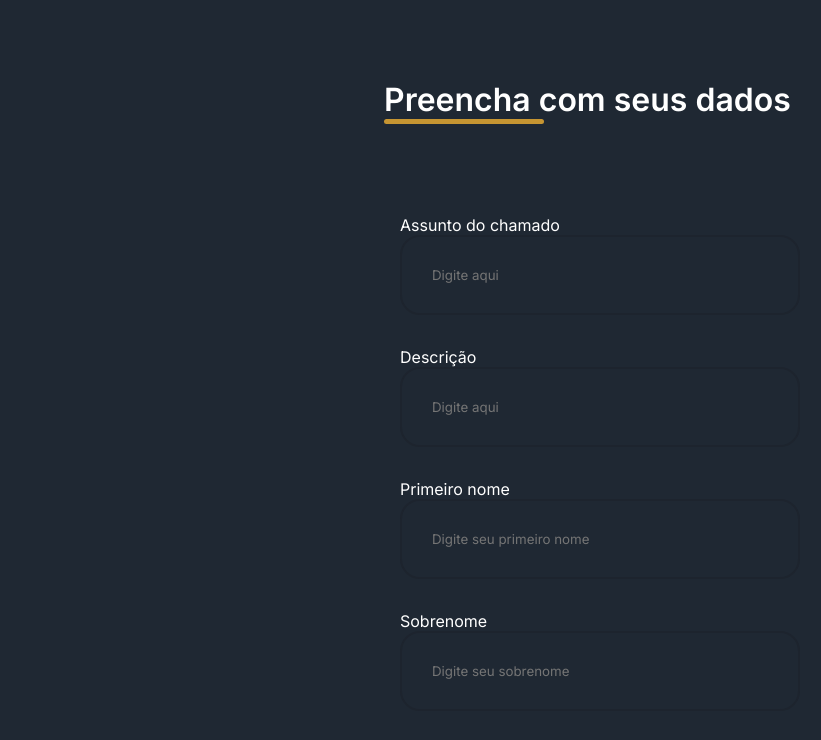
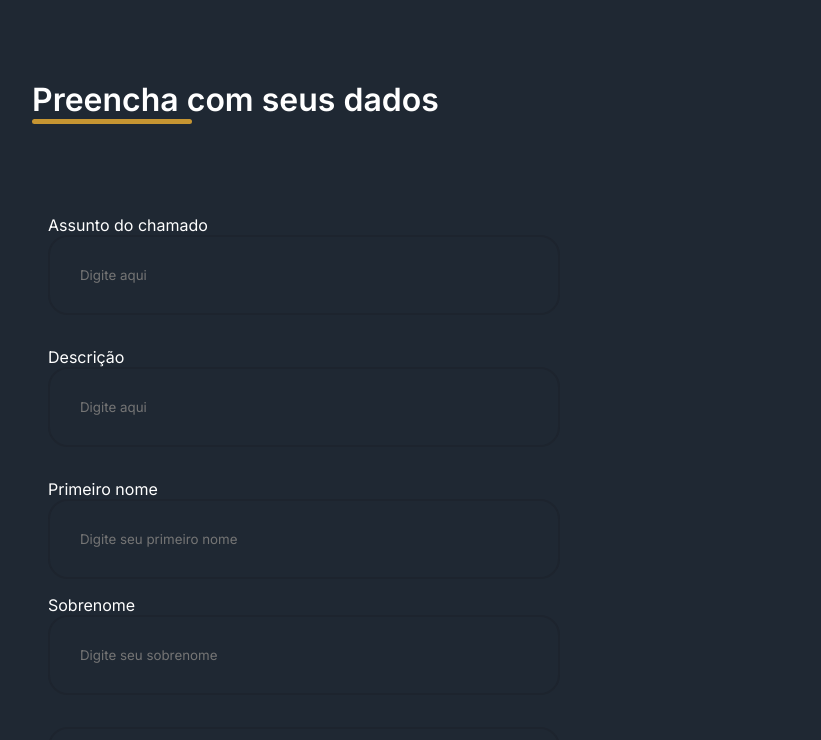
Before and after one commit to boidacarapreta/formulario-responsivo, a plain HTML site: page index..html in a window 1280 px wide. Shown: the top 740 px of the page, without its empty margins (48-869 px from the left). Drawn offline with Linux system fonts and the light colour scheme.

Commit message:
atualização 09

```diff
--- a/index..html
+++ b/index..html
@@ -34,10 +34,7 @@
                     </div>
                     <div class="input-box">
                         <label for="firstname">Primeiro nome</label>
-                        <input id="firstname" type="text" name="firstname" placeholder="Digite seu primeiro nome" required>
-                    </div>
-                    <div class="input-box">
-                        <label for="lastname">Sobrenome</label>
+                        <input id="firstname" type="text" name="firstname" placeholder="Digite seu primeiro nome" required>                        <label for="lastname">Sobrenome</label>
                         <input id="lastname" type="text" name="lastname" placeholder="Digite seu sobrenome" required>
                     </div>
                     <div class="campo">
--- a/style.css
+++ b/style.css
@@ -12,22 +12,23 @@ body {
     width: 110%;
     height: 100vh;
     display: flex;
-    justify-content: center;
-    align-content: space-between;
+    justify-content: flex-start;
+    align-content: center;
     background: #1f2833;
 }
 
 .container {
     width: 85%;
     height: 90vh;
-    display: flex;
+    display: inline-flex;
+    justify-content: space-around;
     box-shadow: 50px 50px 10px rgba(0, 0, 0, 0);
 }
 
 .form-image {
     width: 50%;
     display: flex;
-    justify-content: center;
+    justify-content: flex-start;
     align-items: center;
     background-color: #1f2833;
     padding: 1rem;
@@ -39,8 +40,8 @@ body {
 
 .form {
     width: 50%;
-    display: flex;
-    align-items: space-between;
+    display: inline-block;
+    align-items: space-around;
     background-color: #1f2833;
     padding: 5rem;
 }
@@ -70,9 +71,8 @@ body {
 }
 
 .input-group {
-    display: flex;
-    flex-wrap: wrap;
-    justify-content: space-between;
+    display: inline-block;
+    justify-content: flex-start;
     padding: 1rem;
 }
 
@@ -93,6 +93,7 @@ body {
 .input-box input:hover {
     background-color: #161c24;
 }
+
 
 .input-box input:focus-visible {
     outline: 1px solid #c69532;
@@ -195,7 +196,7 @@ text,
     display: flex;
     flex-direction: column;
     align-items: center;
-    justify-content: center;
+    justify-content: flex-start;
     background-color: #202833;
     font-family: "Inter", sans-serif;
     color: #fff;
@@ -207,7 +208,7 @@ text,
     display: flex;
     text-align: column;
     display: flex;
-    flex-direction: center;
+    flex-direction: flex-start;
     align-items: center
 }
 
@@ -230,7 +231,8 @@ text,
     }
 
     .input-group {
-        flex-direction: column;
+        display: flex;
+        flex-direction: flex;
         overflow-y: scroll;
         flex-wrap: nowrap;
         max-height: 10rem;
```
